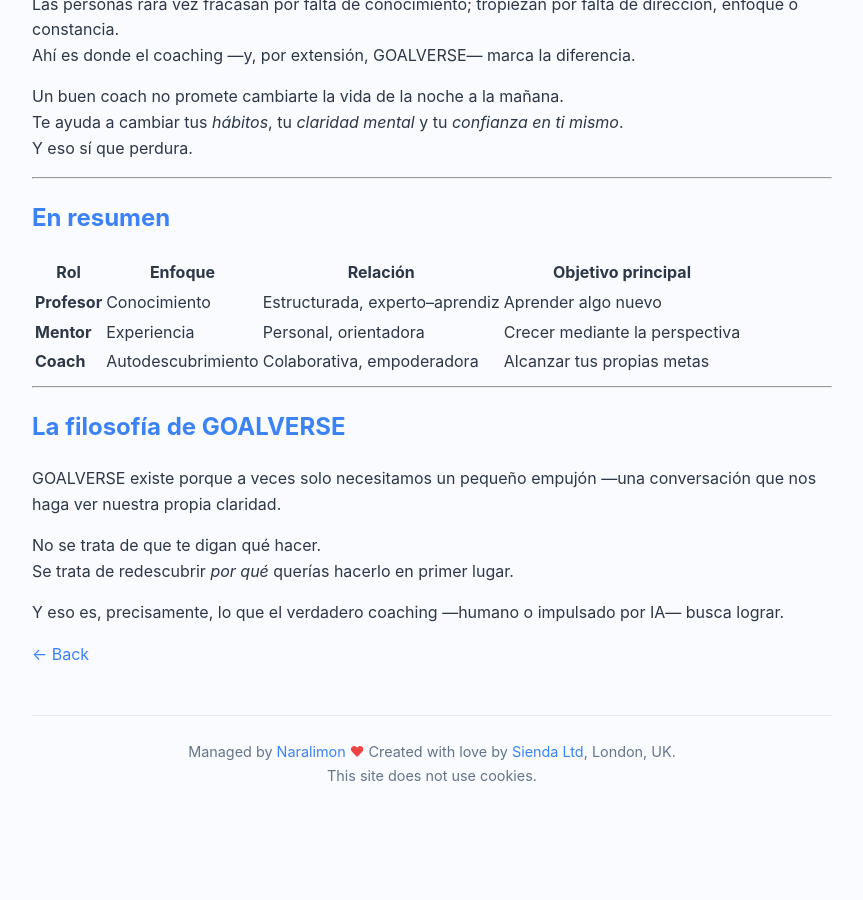
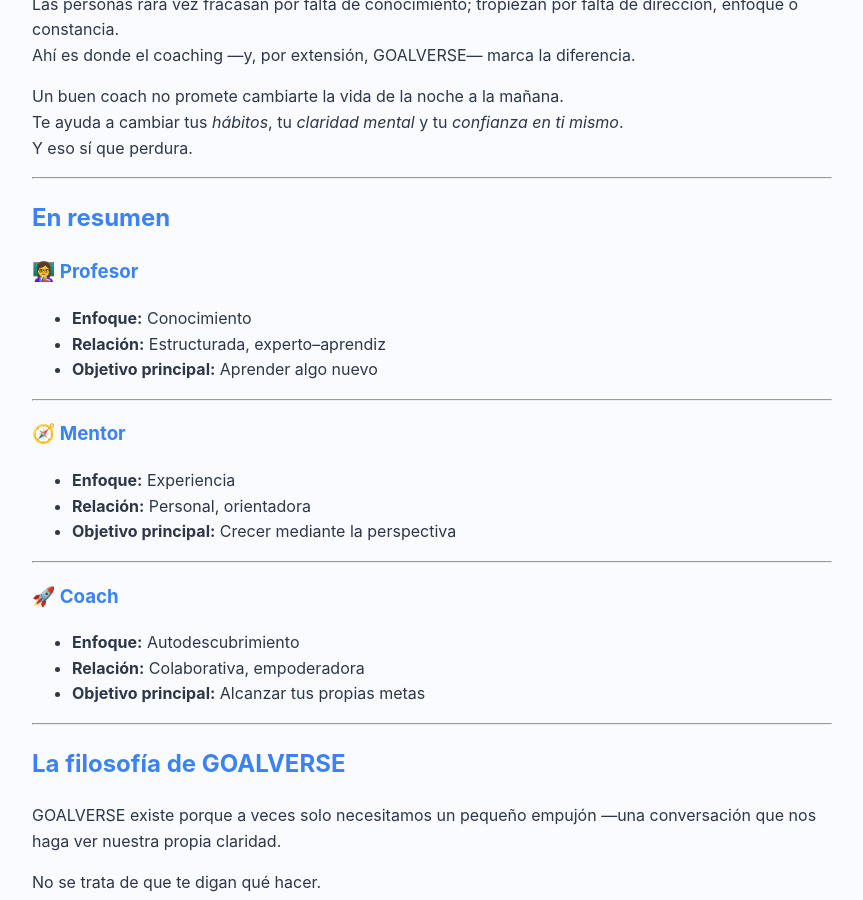
Before and after one commit to hub-naralimon/kb, a Jekyll site: the page built from goalverse/es/que-es-coaching.md, in a window 1280 px wide and 900 px high, scrolled down 2178 px. Shown: the whole window, without its empty margins (208-1071 px from the left). Built offline with Jekyll 4.4.1, drawn with Linux system fonts in a browser that asks for light colours; our own code applies the rules of GitHub Pages for plain Markdown files; before the commit the page ends 2997 px from its top, so only the background shows below that.

Commit message:
Update que-es-coaching.md

```diff
--- a/goalverse/es/que-es-coaching.md
+++ b/goalverse/es/que-es-coaching.md
@@ -94,11 +94,24 @@
 
 ## En resumen
 
-| Rol | Enfoque | Relación | Objetivo principal |
-|------|--------|---------------|-------------------|
-| **Profesor** | Conocimiento | Estructurada, experto–aprendiz | Aprender algo nuevo |
-| **Mentor** | Experiencia | Personal, orientadora | Crecer mediante la perspectiva |
-| **Coach** | Autodescubrimiento | Colaborativa, empoderadora | Alcanzar tus propias metas |
+### 👩‍🏫 Profesor
+- **Enfoque:** Conocimiento
+- **Relación:** Estructurada, experto–aprendiz
+- **Objetivo principal:** Aprender algo nuevo
+
+---
+
+### 🧭 Mentor
+- **Enfoque:** Experiencia
+- **Relación:** Personal, orientadora
+- **Objetivo principal:** Crecer mediante la perspectiva
+
+---
+
+### 🚀 Coach
+- **Enfoque:** Autodescubrimiento
+- **Relación:** Colaborativa, empoderadora
+- **Objetivo principal:** Alcanzar tus propias metas
 
 ---
 
```
